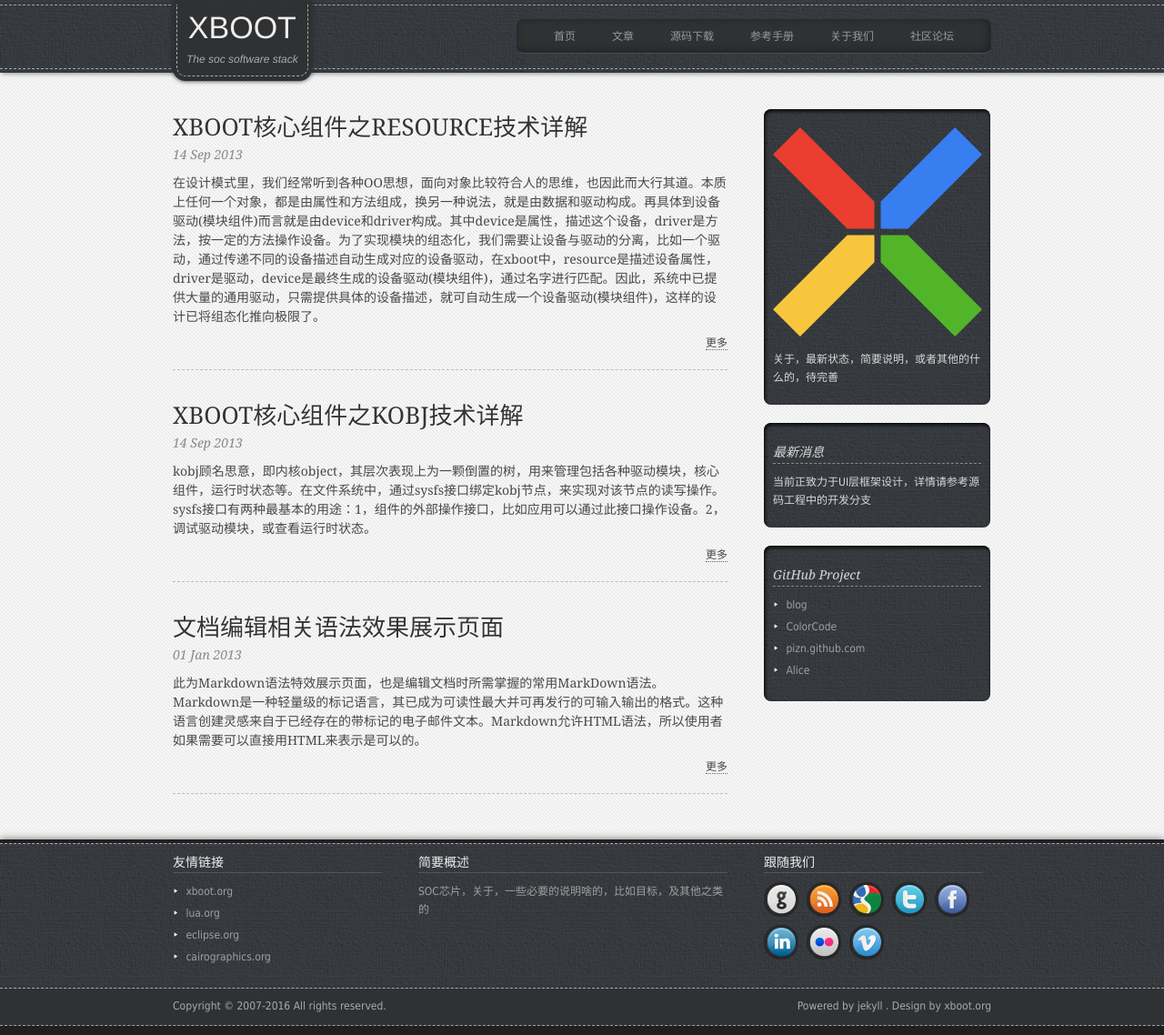
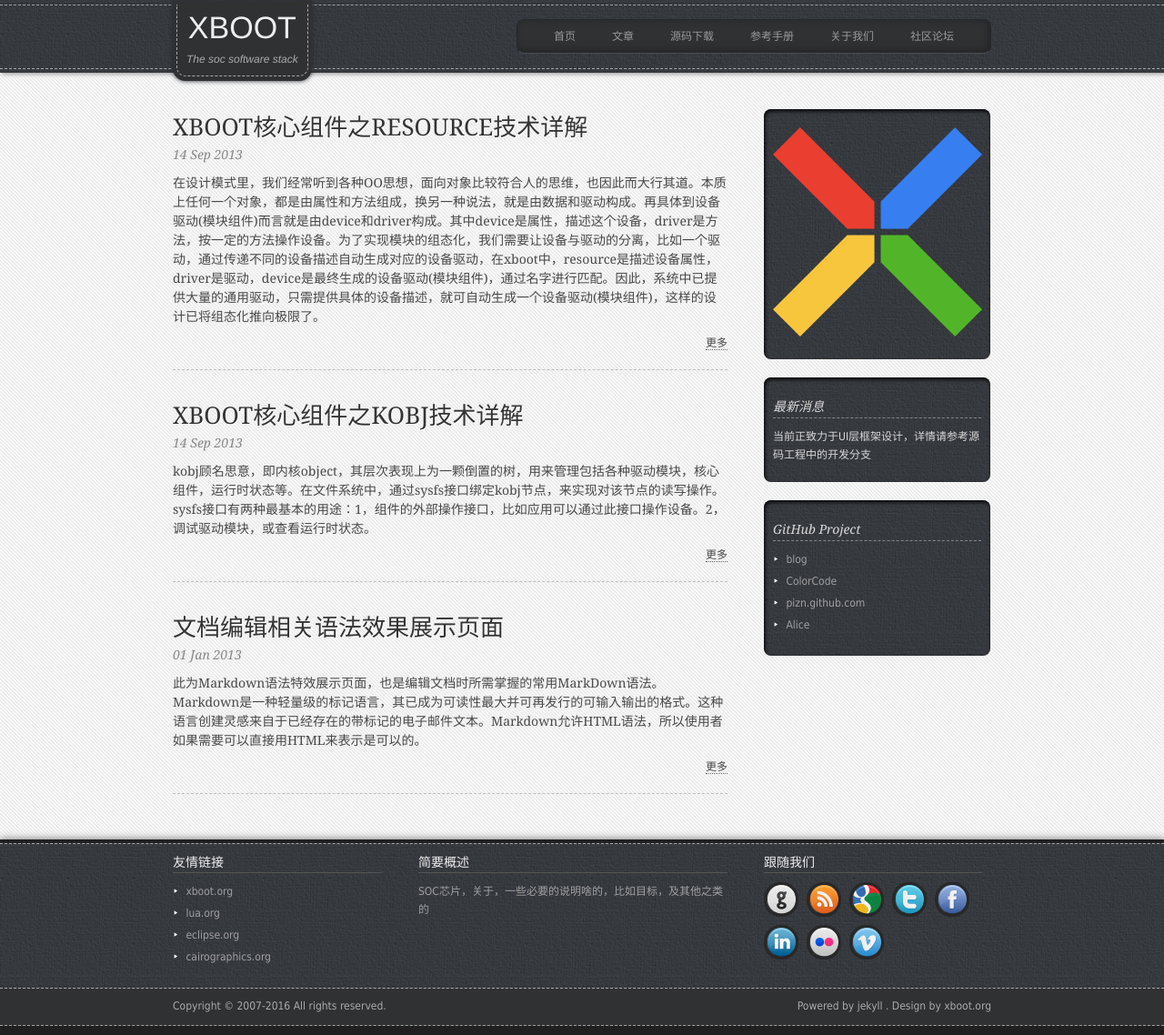
Before and after one commit to xboot/xboot.github.io, a Jekyll site: the page built from index.html, in a window 1280 px wide. Shown: the whole page at 91% size. Built offline with Jekyll 4.4.1, drawn with Linux system fonts in a browser that asks for light colours; Markdown is read by kramdown in place of the engine named in the settings; the list of posts is cut into pages by our own code.

Commit message:
fix website

```diff
--- a/_includes/wg-topic.html
+++ b/_includes/wg-topic.html
@@ -1,4 +1,3 @@
 <div class="box fn-clear">
-	<img src="/images/logo.png" alt="about xboot"/>
-	<p>关于，最新状态，简要说明，或者其他的什么的，待完善</p>
+	<img src="/images/logo.png" alt="xboot's logo"/>
 </div>
```
